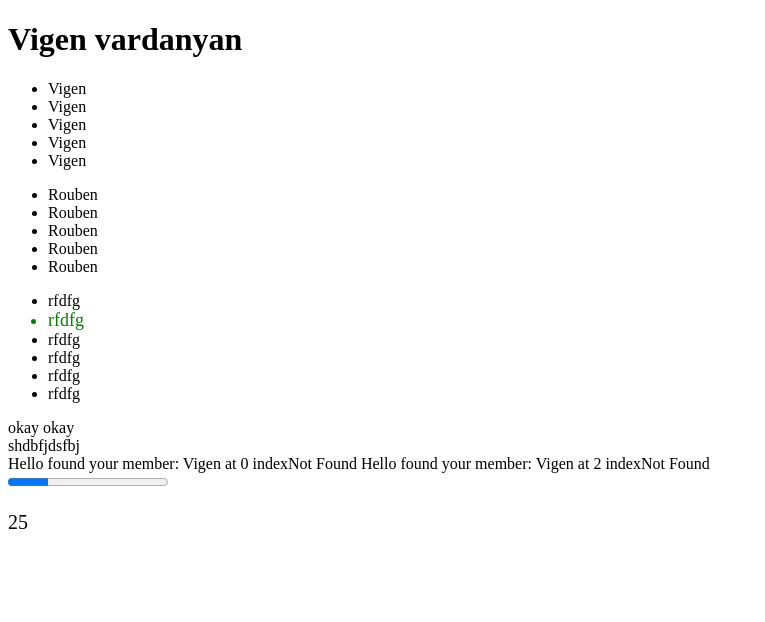
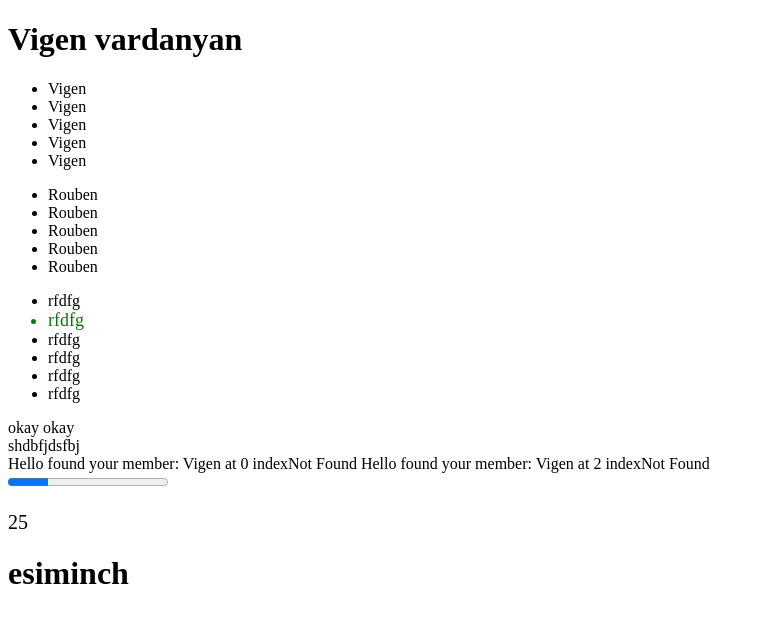
Before and after one commit to vig1312/-----------, a plain HTML site: page index.html in a window 1280 px wide. Shown: the whole page, without its empty margins (0-765 px from the left). Drawn offline with Linux system fonts and the light colour scheme.

Commit message:
Added new h1

```diff
--- a/index.html
+++ b/index.html
@@ -58,6 +58,10 @@
             <p id="progResult" style="font-size: 20px;"></p>
     </div>
 
+    <div class="esiminc">
+        <h1>esiminch</h1>
+    </div>
+
 
 
     <script src="index.js"></script>
```
